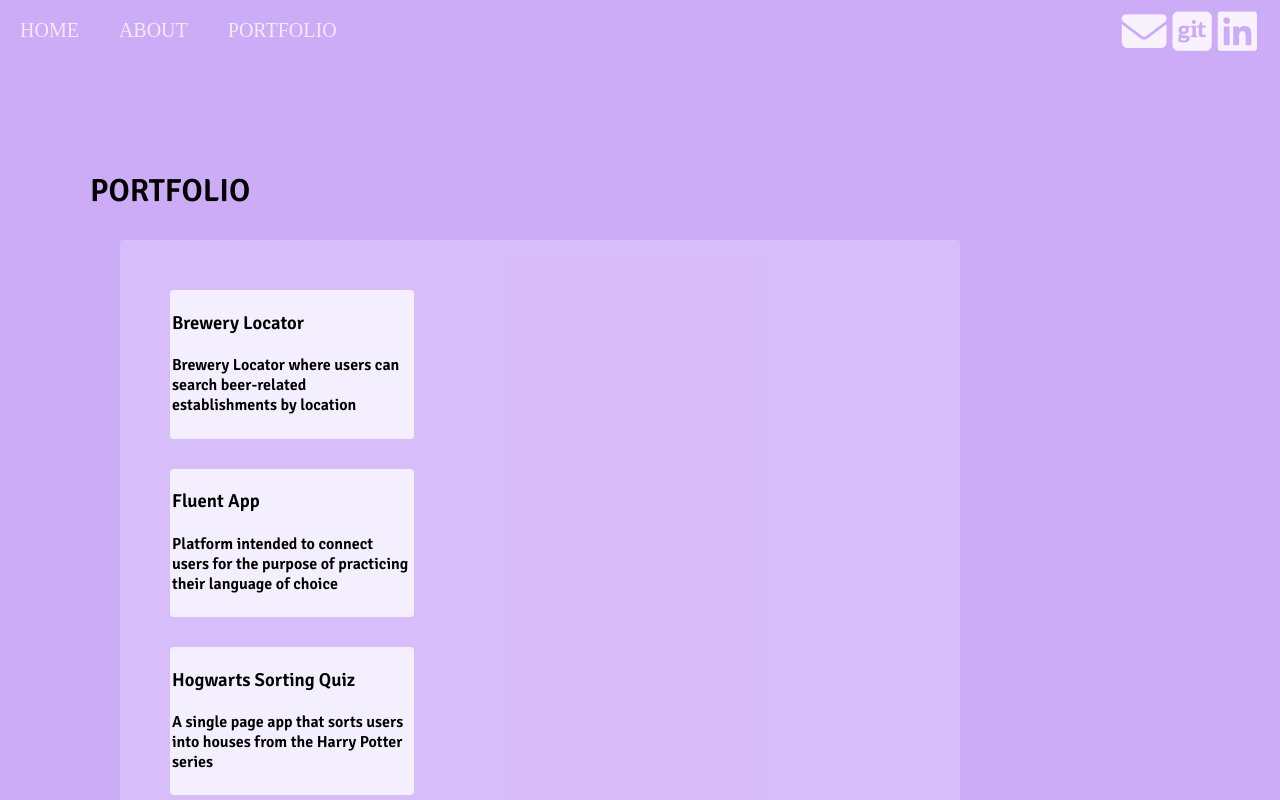
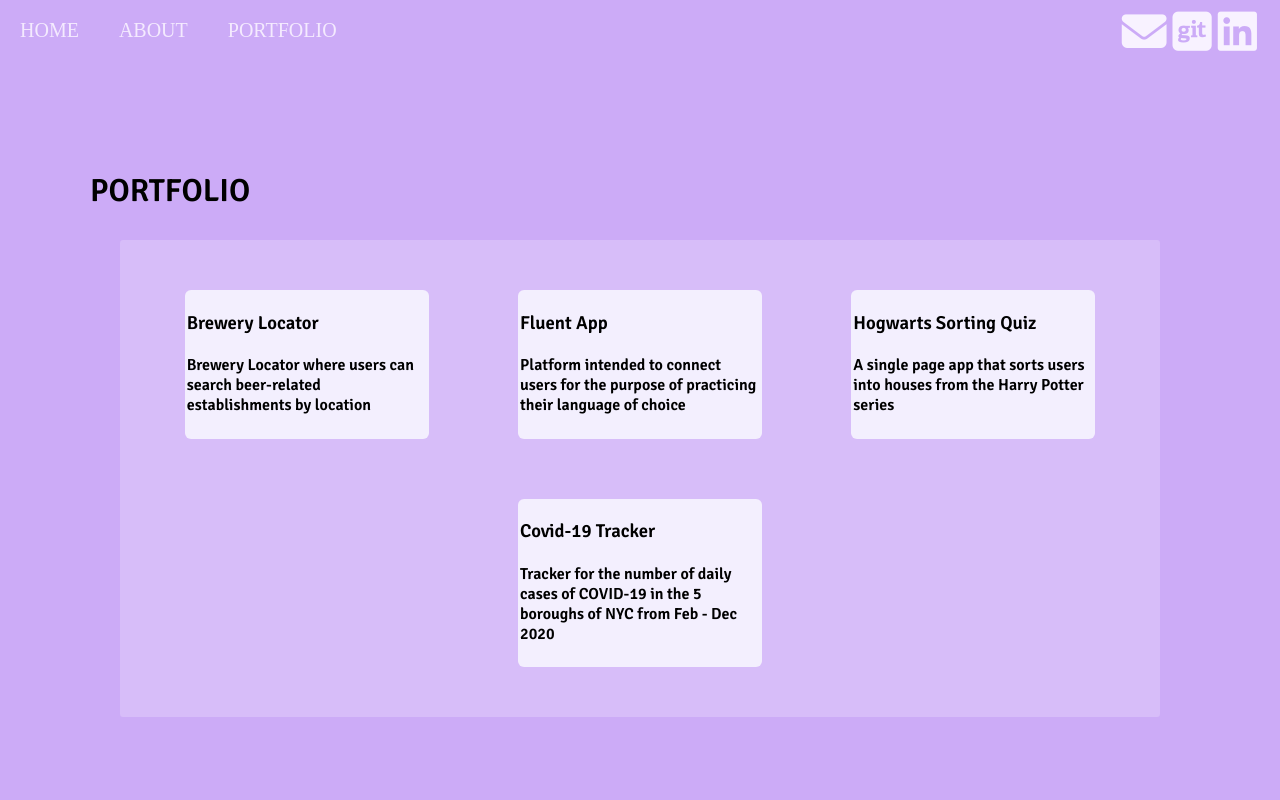
Before and after one commit to fayvera/Mock-website, a React (Create React App) app: page /portfolio in a window 1280 px wide. Shown: the top 800 px of the page. Built offline with nearby package versions, Linux system fonts and the light colour scheme.

Commit message:
styles project containers and adds handle click function

```diff
--- a/src/Portfolio/portfolio.js
+++ b/src/Portfolio/portfolio.js
@@ -9,6 +9,11 @@ class Portfolio extends Component{
         this.state = {
             clicked: false
         }
+    }
+
+    handleClick = (e) => {
+        e.preventDefault()
+
     }
 
     render(){
--- a/src/stylesheets/portfolio.css
+++ b/src/stylesheets/portfolio.css
@@ -7,17 +7,17 @@
   }
 
   #project-container{
-    justify-content: flex-start;
+    display: flex;
+    flex-flow: row wrap;
+    justify-content: space-around;
     margin: 30px;
     background-color: rgba(255, 255, 255, 0.208);
-    width: 50rem;
-    align-items: stretch;
     border-radius: 3px;
     padding: 20px;
   }
 
   .single-project-container{
-    border-radius: 4px;
+    border-radius: 6px;
     background-color: rgba(252, 253, 255, 0.79) ;
     margin: 30px;
     padding: 2px;
```
